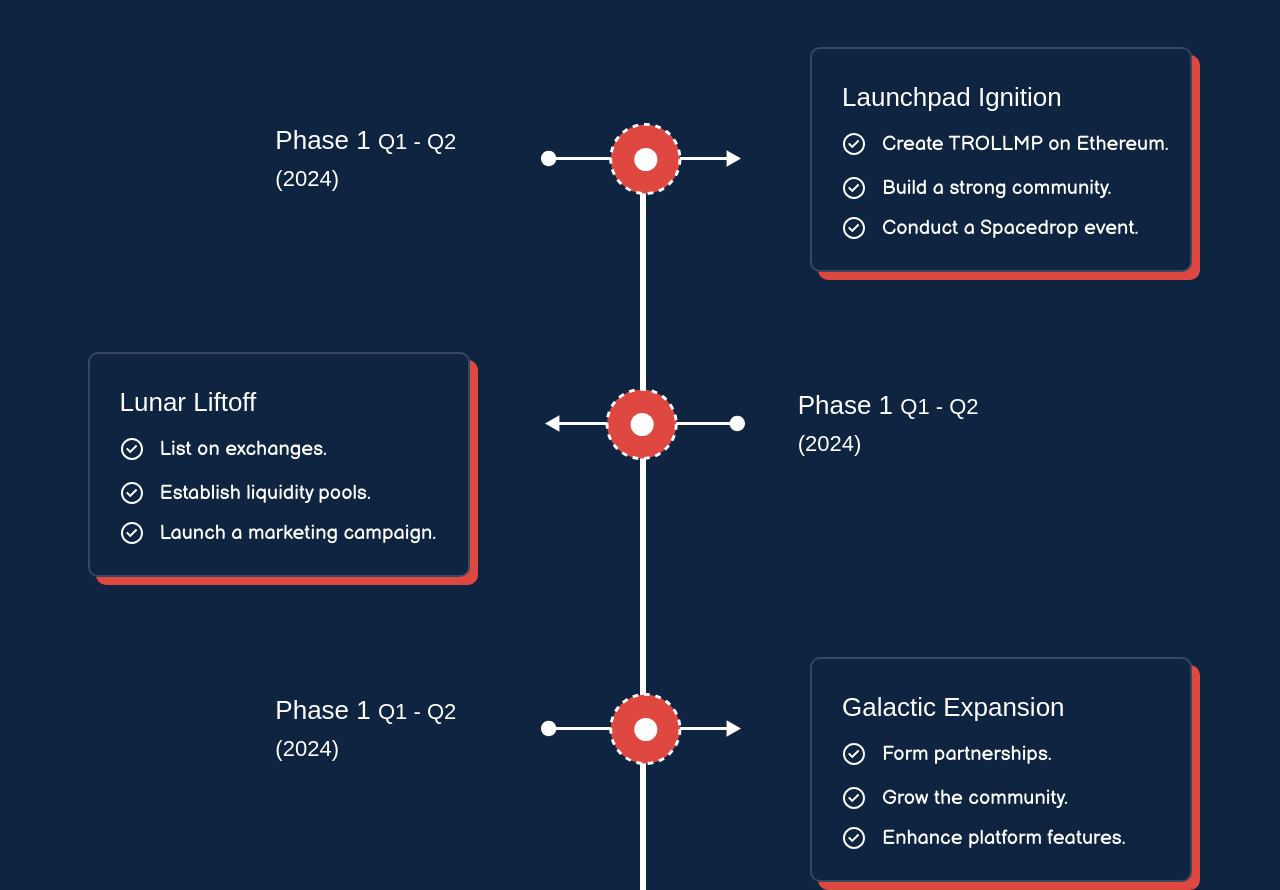
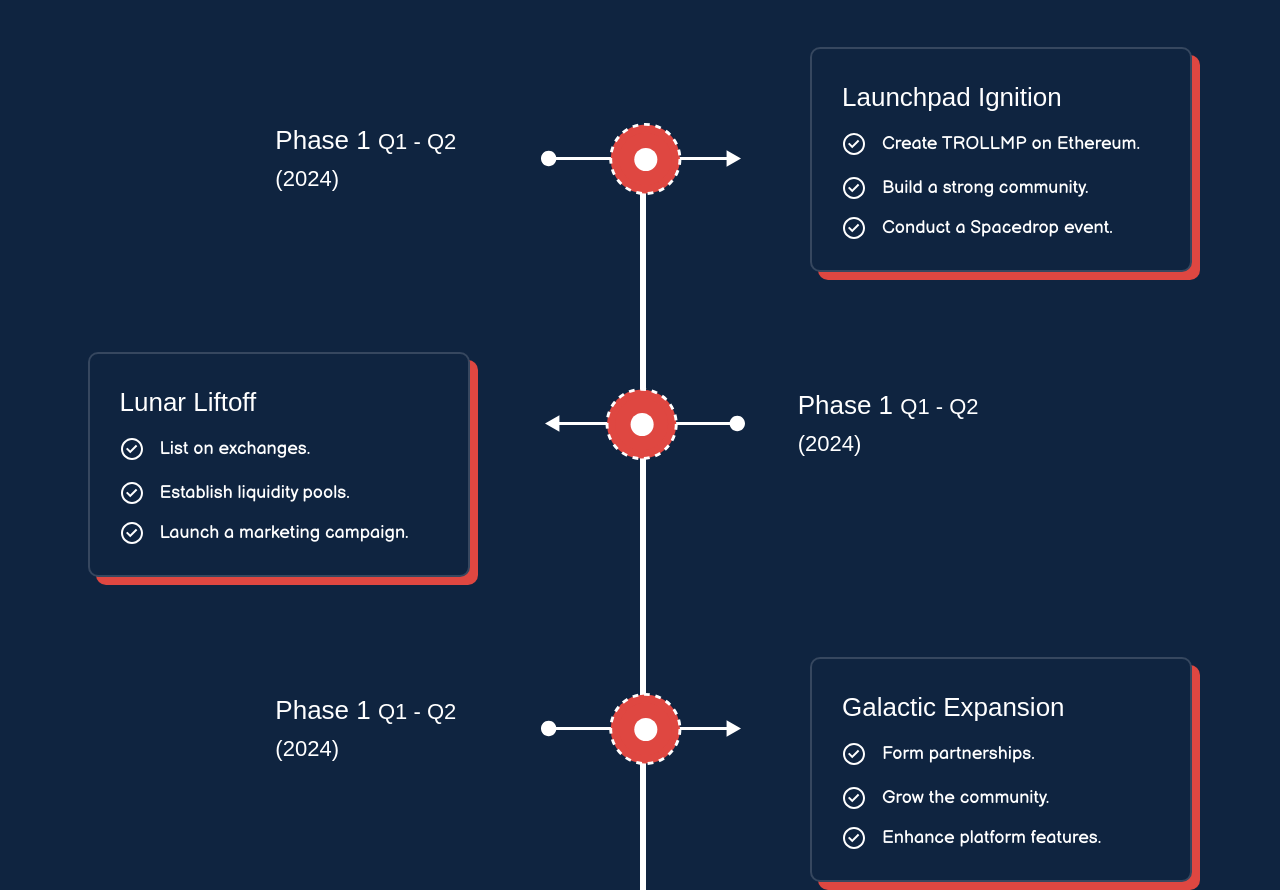
Before and after one commit to sndpjaat/Trollmap, a plain HTML site: page index.html in a window 1280 px wide. Shown: the part 3405-4295 px from the top of the page. Drawn offline with nearby package versions, Linux system fonts and the light colour scheme; a web font is replaced by a local one.

Commit message:
adjustfontsize

```diff
--- a/assets/css/root.css
+++ b/assets/css/root.css
@@ -3,7 +3,7 @@
 
     --fs-sm: 16px;
     --fs-md: 18px;
-    --fs-lg: 20px;
+    --fs-lg: 18px;
     --fs-xl: 22px;
     --fs-xxl: 26px;
     --fs-3xl: 40px;
```
